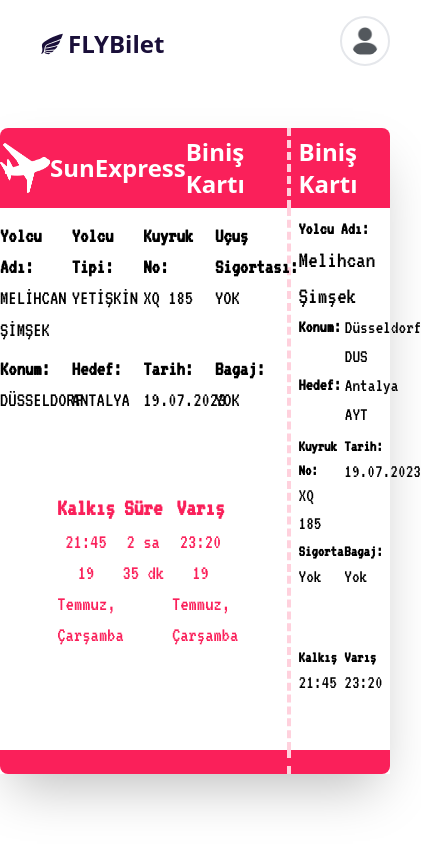
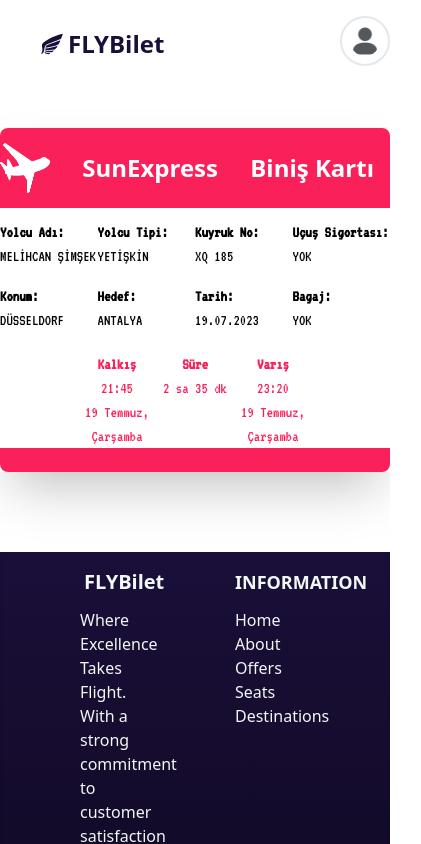
Before and after one commit to OmarAbdelhamed/pinsoft-fly-app, a React (Create React App) app: page /ticket in a window 390 px wide. Shown: the top 844 px of the page, 421 px wide, since content can reach past the window. Built offline with nearby package versions, Linux system fonts and the light colour scheme.

Commit message:
simple ticket responsive

```diff
--- a/src/screens/FlyTicketScreen.js
+++ b/src/screens/FlyTicketScreen.js
@@ -8,21 +8,21 @@
 const FlyTicketScreen = () =>  {
   return (
     <div>
-    <div className="fly-information-container w-full mt-10 flex flex-col justify-center items-center">
-        <div className="main-container md:w-5/6  flex flex-col   shadow-2xl  ">
+    <div className="fly-information-container   w-full mt-10 flex flex-col justify-center items-center">
+        <div className="main-container flex flex-col shadow-2xl  ">
         <div className='flex w-full items-center grid grid-cols-4 gap-2 bg-[#fa205a] h-20 rounded-t-lg '>
-          <div className=' col-start-1 col-span-3 flex justify-between items-center h-20 border-r-4 border-dashed border-[#ffd1dd]'>
-            <img src={planeIcon} alt='plane' className='w-[50px] h-[50px] sm:ml-4 md:ml-20 '></img>
-            <span className='flex items-center font-bold text-2xl text-white'>SunExpress</span>
-            <span className='flex items-center font-bold text-2xl mr-4 text-white'>Biniş Kartı</span>
+          <div className=' col-start-1 col-span-4 md:col-span-3 flex justify-between items-center h-20 border-none md:border-r-4 md:border-dashed md:border-[#ffd1dd]'>
+            <img src={planeIcon} alt='plane' className='w-[50px] h-[50px]  md:ml-20 '></img>
+            <span className='flex items-center font-bold   text-2xl text-white'>SunExpress</span>
+            <span className='flex items-center font-bold   text-2xl mr-4 text-white'>Biniş Kartı</span>
           </div>
-          <div className='flex justify-center col-span-1'>
+          <div className='flex justify-center col-span-1 hidden md:block lg:block '>
           <span className=' font-bold text-2xl text-white'>Biniş Kartı</span>
           </div>
         </div>
         <div className='flex w-full sm:h-80 md:h-72 grid  grid-cols-4 gap-2'>
-          <div className='col-start-1 col-span-3  flex flex-col border-r-4 border-dashed border-[#ffd1dd]'>
-            <div className='grid grid-cols-4 sm:pl-4 md:pl-20 grid-rows-2 mt-3 font-ticket text-[1.3rem]'>
+          <div className='col-start-1  col-span-4 md:col-span-3  flex flex-col  border-none md:border-r-4 md:border-dashed md:border-[#ffd1dd]'>
+            <div className='grid grid-cols-4 sm:pl-4 md:pl-20 grid-rows-2 mt-3 font-ticket   sm:text-[1.1rem] md:text-[1.1rem] lg:text-[1.3rem]'>
                 <div className='passenger-name flex flex-col  '>
                   <span className='font-bold '>Yolcu Adı:</span>
                   <span>MELİHCAN ŞİMŞEK</span>
@@ -39,7 +39,6 @@
                   <span className='font-bold'>Uçuş Sigortası:</span>
                   <span>YOK</span>
                 </div>
-
             <div className='source flex flex-col mt-2'>
                   <span className='font-bold'>Konum:</span>
                   <span>DÜSSELDORF</span>
@@ -60,18 +59,18 @@
 
             <div className='bottom-container grid grid-cols-5  flex  flex-row mt-5 font-ticket '>
             <div className='departure col-start-2 flex flex-col  text-center text-[#fa205a]'>
-                  <span className='font-bold text-[1.5rem]'>Kalkış</span>
-                  <span className='text-[1.3rem]'>21:45</span>
-                  <span className='text-[1.3rem]'>19 Temmuz, Çarşamba</span>
+                  <span className='font-bold  sm:text-[1.2rem] md:text-[1.3rem] lg:text-[1.5rem]'>Kalkış</span>
+                  <span className='sm:text-[1.1rem] md:text-[1.1rem] lg:text-[1.3rem]'>21:45</span>
+                  <span className='sm:text-[1.1rem] md:text-[1.1rem] lg:text-[1.3rem]'>19 Temmuz, Çarşamba</span>
              </div>
              <div className='time flex flex-col text-center text-[#fa205a]'>
-                  <span className='font-bold text-[1.5rem]'>Süre</span>
-                  <span className='text-[1.3rem]'>2 sa 35 dk</span>
+                  <span className='font-bold sm:text-[1.2rem] md:text-[1.3rem] lg:text-[1.5rem]'>Süre</span>
+                  <span className='sm:text-[1.1rem] md:text-[1.1rem] lg:text-[1.3rem]'>2 sa 35 dk</span>
              </div>
              <div className='land flex flex-col  text-center text-[#fa205a]'>
-                  <span className='font-bold text-[1.5rem]'>Varış</span>
-                  <span className='text-[1.3rem]'>23:20</span>
-                  <span className='text-[1.3rem]'>19 Temmuz, Çarşamba</span>
+                  <span className='font-bold sm:text-[1.2rem] md:text-[1.3rem] lg:text-[1.5rem]'>Varış</span>
+                  <span className=' sm:text-[1.1rem] md:text-[1.1rem] lg:text-[1.3rem]'>23:20</span>
+                  <span className='sm:text-[1.1rem] md:text-[1.1rem] lg:text-[1.3rem]'>19 Temmuz, Çarşamba</span>
              </div>
             </div>
 
@@ -79,51 +78,51 @@
 
 
 
-          <div className='col-span-1 font-ticket'>
+          <div className='col-span-1 font-ticket hidden md:block lg:block '>
            <div className='passenger-name flex flex-col mt-2'>
-                  <span className='font-bold text-[1.1rem] '>Yolcu Adı:</span>
-                  <span className='text-[1.5rem]'>Melihcan Şimşek</span>
+                  <span className='font-bold sm:text-[0.9rem] md:text-[1rem] lg:text-[1.1rem] '>Yolcu Adı:</span>
+                  <span className=' sm:text-[1rem] md:text-[1.2rem] lg:text-[1.5rem]'>Melihcan Şimşek</span>
             </div>
             <div className='source flex flex-row'>
-                  <span className='font-bold pr-1 text-[1.1rem] '>Konum: </span>
-                  <span className='text-[1.2rem]'>Düsseldorf DUS</span>
+                  <span className='font-bold pr-1 sm:text-[0.9rem] md:text-[1rem] lg:text-[1.1rem] '>Konum: </span>
+                  <span className='sm:text-[1rem] md:text-[1.1rem] lg:text-[1.2rem]'>Düsseldorf DUS</span>
              </div>
              <div className='destination flex flex-row '>
-                  <span className='font-bold pr-1 text-[1.1rem]'>Hedef: </span>
-                  <span className='text-[1.2rem]'>Antalya AYT</span>
+                  <span className='font-bold pr-1 sm:text-[0.9rem] md:text-[1rem] lg:text-[1.1rem]'>Hedef: </span>
+                  <span className='sm:text-[1rem] md:text-[1.1rem] lg:text-[1.2rem]'>Antalya AYT</span>
              </div>
              <div className='grid grid-cols-2 grid-rows-3 mt-1'>
                 <div className='flex flex-col'>
                     <span className='font-bold text-[1rem]'>Kuyruk No:</span>
-                    <span className='text-[1.2rem]'>XQ 185</span>
+                    <span className='sm:text-[1rem] md:text-[1.1rem] lg:text-[1.2rem]'>XQ 185</span>
                 </div>
                 <div className='flex flex-col'>
                     <span className='font-bold text-[1rem]'>Tarih:</span>
-                    <span className='text-[1.2rem]'>19.07.2023</span>
+                    <span className='sm:text-[1rem] md:text-[1.1rem] lg:text-[1.2rem]'>19.07.2023</span>
                 </div>
                 <div className='flex flex-col'>
                     <span className='font-bold text-[1rem]'>Sigorta</span>
-                    <span className='text-[1.2rem]'>Yok</span>
+                    <span className='sm:text-[1rem] md:text-[1.1rem] lg:text-[1.2rem]'>Yok</span>
                 </div>
                 <div className='flex flex-col'>
                     <span className='font-bold text-[1rem]'>Bagaj:</span>
-                    <span className='text-[1.2rem]'>Yok</span>
+                    <span className='sm:text-[1rem] md:text-[1.1rem] lg:text-[1.2rem]'>Yok</span>
                 </div>
 
 
                 <div className='flex flex-col'>
                     <span className='font-bold text-[1rem]'>Kalkış</span>
-                    <span className='text-[1.2rem]'>21:45</span>
+                    <span className='sm:text-[1rem] md:text-[1.1rem] lg:text-[1.2rem]'>21:45</span>
                 </div>
                 <div className='flex flex-col'>
                     <span className='font-bold text-[1rem]'>Varış</span>
-                    <span className='text-[1.2rem]'>23:20</span>
+                    <span className='sm:text-[1rem] md:text-[1.1rem] lg:text-[1.2rem]'>23:20</span>
                 </div>
              </div>
           </div>
         </div>
         <div className='flex w-full grid grid-cols-4 gap-2 bg-[#fa205a] h-6 rounded-b-lg'>
-            <div className='col-start-1 col-span-3 border-r-4 border-dashed border-[#ffd1dd]'>
+            <div className='col-start-1 sm:col-span-4 md:col-span-3 sm:border-none md:border-r-4 md:border-dashed md:border-[#ffd1dd]'>
 
             </div>
         </div>
```
Also changed, not shown: 1 other file (tests, documents, lock files or other folders).
